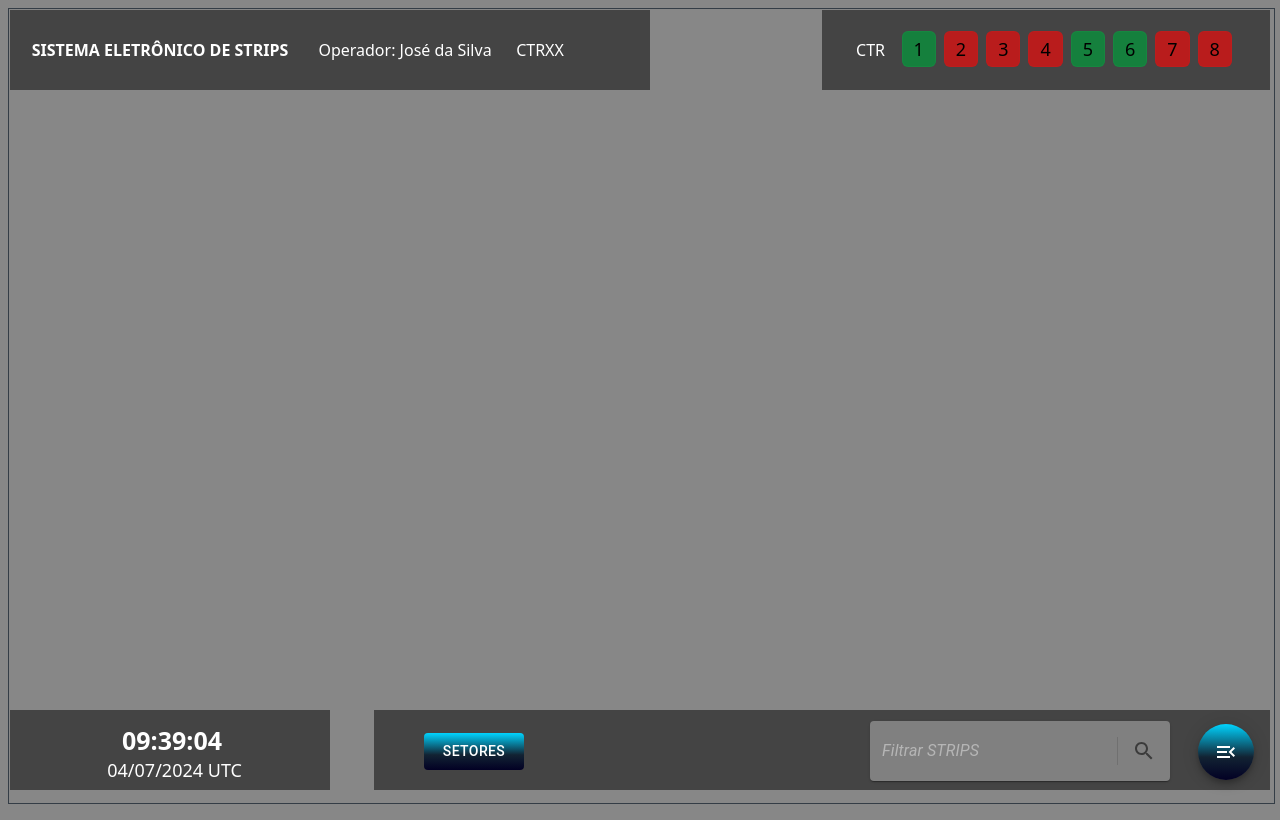
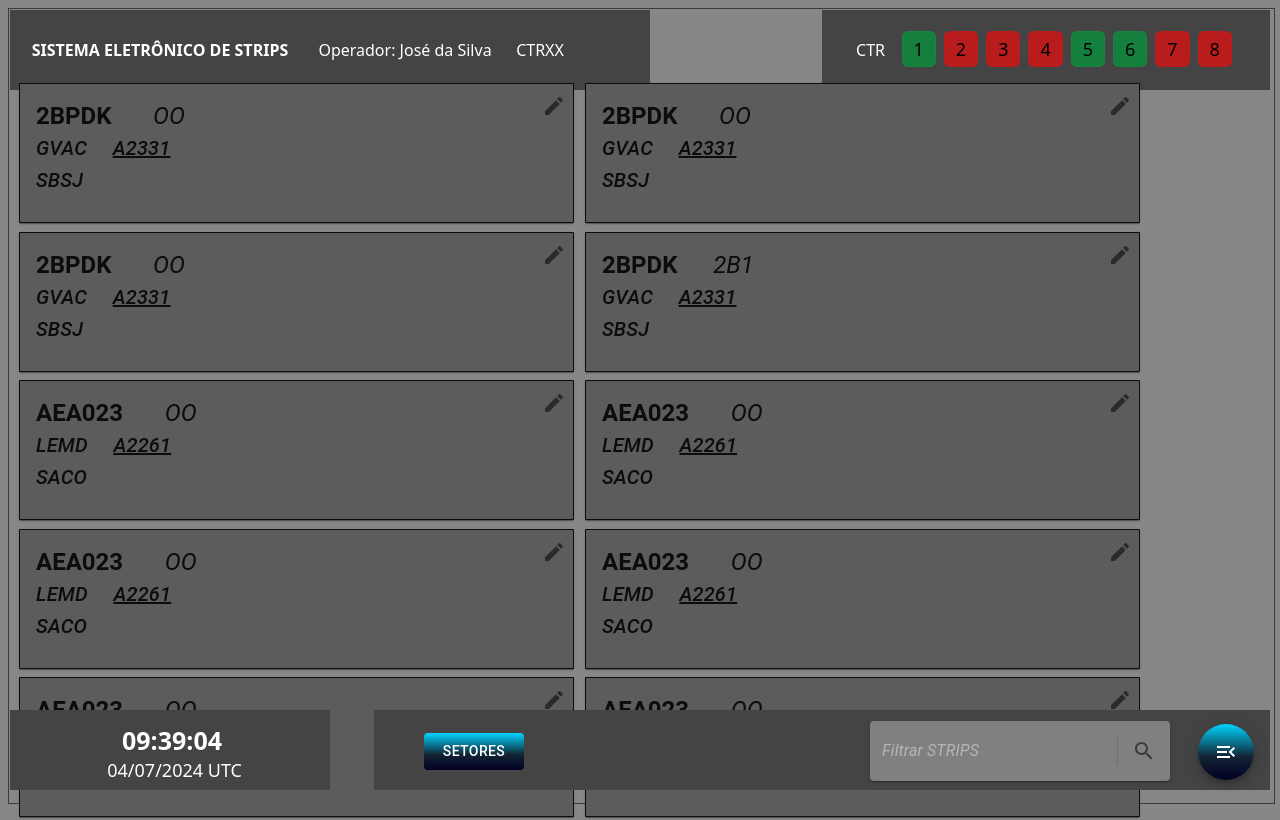
Before and after one commit to waldenylson/strips, a Next.js app: page /strips in a window 1280 px wide. Shown: the top 820 px of the page. Built offline with nearby package versions, Linux system fonts and the light colour scheme.

Commit message:
strips filter 50%

```diff
--- a/src/app/components/SearchField/index.tsx
+++ b/src/app/components/SearchField/index.tsx
@@ -1,3 +1,4 @@
+import { useStripsStore } from "@/app/stores/StripsStore";
 import { Search, Close } from "@mui/icons-material";
 import Divider from "@mui/material/Divider";
 import IconButton from "@mui/material/IconButton";
@@ -8,13 +9,19 @@ import React from "react";
 export default function CustomizedInputBase() {
   const [search, setSearch] = React.useState("");
 
+  const [clearFilter, filterstrips] = useStripsStore((state) => [
+    state.clearFilter,
+    state.filterStrips,
+  ]);
+
   const handleClick = () => {
     if (search) {
       setSearch("");
+      clearFilter;
     }
   };
 
-  const handleSubmit = (e) => {
+  const handleSubmit = (e: { preventDefault: () => void }) => {
     e.preventDefault();
   };
 
@@ -40,6 +47,7 @@ export default function CustomizedInputBase() {
         inputProps={{ "aria-label": "Filtrar STRIPS" }}
         onChange={(e) => {
           setSearch(e.target.value);
+          filterstrips(e.target.value);
         }}
         value={search}
       />
--- a/src/app/stores/StripsStore.ts
+++ b/src/app/stores/StripsStore.ts
@@ -7,18 +7,22 @@ type StripsStore = {
   strips: TStripCard[];
   addToStripStore: (item: TStripCard) => void;
   filterStrips: (matricula: string) => void;
-  fetchStrips: () => Promise<void>;
+  clearFilter: () => void;
 };
 
 export const useStripsStore = create<StripsStore>((set) => {
-  return {
-    strips: [],
-    fetchStrips: async () => {
-      const teste = data.strips
+  const filteredData = data.strips
     .filter((item: { EstadoStrip: string }) => {
-          return item.EstadoStrip === "TER";
+      return item.EstadoStrip !== "TER";
     })
-        .map((item) => {
+    .map(
+      (item: {
+        Prefixo: any;
+        Setor: any;
+        CodSSR: any;
+        Adep: any;
+        Ades: any;
+      }) => {
         return {
           matricula: item.Prefixo,
           setor: item.Setor,
@@ -26,19 +30,29 @@ export const useStripsStore = create<StripsStore>((set) => {
           adep: item.Adep,
           ades: item.Ades,
         };
-        });
+      }
+    )
+    .slice(0, 20);
 
-      set((state) => teste);
-    },
-    addToStripStore: (item) =>
+  return {
+    strips: filteredData,
+
+    addToStripStore: (item) => {
       set((state) => ({
         strips: [...state.strips, item],
-      })),
-    filterStrips: (matricula) =>
+      }));
+    },
+    filterStrips: (matricula) => {
       set((state) => ({
         strips: state.strips.filter((item) => {
           return item.matricula.toLocaleLowerCase().includes(matricula);
         }),
-      })),
+      }));
+    },
+    clearFilter: () => {
+      set((state) => ({
+        strips: filteredData,
+      }));
+    },
   };
 });
--- a/src/app/strips/page.tsx
+++ b/src/app/strips/page.tsx
@@ -20,9 +20,7 @@ import { useStripsStore } from "../stores/StripsStore";
 
 export default function Index() {
   const [disableDrag, setDisableDrag] = React.useState(false);
-  const strips = useStripsStore((state) => state.fetchStrips);
-
-  console.log(strips);
+  const strips = useStripsStore((state) => state.strips);
 
   /**
    * Disable ContextMenu
@@ -144,19 +142,19 @@ export default function Index() {
           }}
           // ----------------------------------------------------------------------
         >
-          {/* {strips.map((item, index) => {
+          {strips.map((item, index) => {
             return (
               <div key={defaultLayout[index].i}>
                 <StripCard
-                  matricula={item.Prefixo}
-                  setor={item.Setor}
-                  ssr={item.CodSSR}
-                  adep={item.Adep}
-                  ades={item.Ades}
+                  matricula={item.matricula}
+                  setor={item.setor}
+                  ssr={item.ssr}
+                  adep={item.adep}
+                  ades={item.ades}
                 />
               </div>
             );
-          })} */}
+          })}
 
           {/* {Array.from({ length: 20 }, (_, index) => {
             return (
```
Lines whose indentation alone changed are shown as unchanged.
